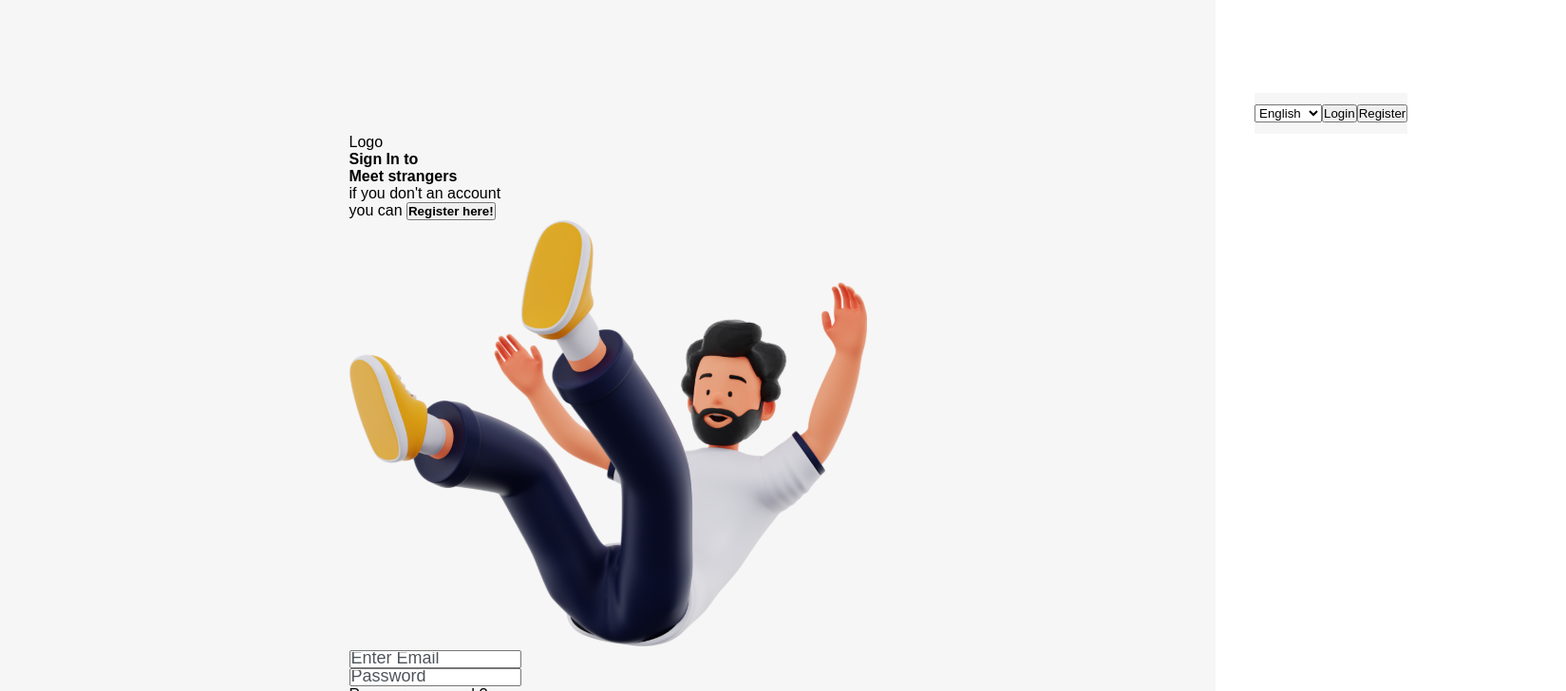
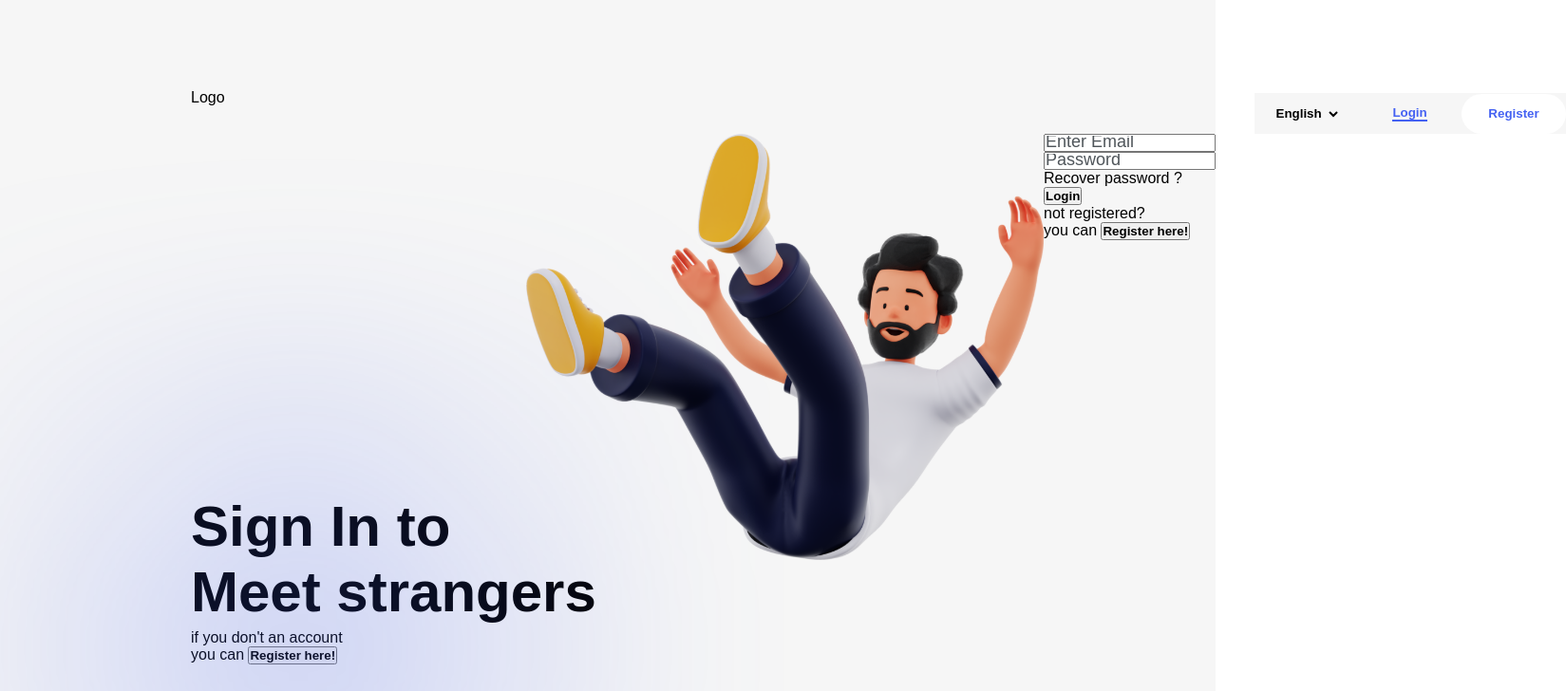
Before and after one commit to ahmadaurwahaj/avgo-client, a React (Create React App) app: page /login in a window 1280 px wide. Shown: the top 728 px of the page at 95% size, 1649 px wide, since content can reach past the window. Built offline with nearby package versions, Linux system fonts and the light colour scheme.

Commit message:
more classes converted to modules

```diff
--- a/src/Pages/Components/Page/Login/index.js
+++ b/src/Pages/Components/Page/Login/index.js
@@ -5,32 +5,32 @@ function Login() {
   return (
     <div className={style.main}>
       <nav className={style["main-nav"]}>
-        <div className="lng">
-          <select className="Language" id="language">
+        <div className={style.lng}>
+          <select className={style.Language} id="language">
             <option value="eng">English</option>
             <option value="spa">Spanish</option>
             <option value="fre">French</option>
           </select>
         </div>
 
-        <div className="log">
-          <button className="login2">Login</button>
+        <div className={style.log}>
+          <button className={style.login2}>Login</button>
         </div>
-        <div className="reg">
-          <button className="register">Register</button>
+        <div className={style.reg}>
+          <button className={style.register}>Register</button>
         </div>
       </nav>
-      <div className="flexbox_container">
-        <div className="flex_item flex_item-1">
-          <div className="logo">Logo</div>
+      <div className={style.flexbox_container}>
+        <div className={`${style.flex_item} ${style["flex_item-1"]}`}>
+          <div className={style.logo}>Logo</div>
 
-          <div className="meet_strangers">
-            <b className="sign-in-to-container">
-              <p className="sign-in-to">Sign In to</p>
-              <p className="meet-strangers">Meet strangers</p>
+          <div className={style.meet_strangers}>
+            <b className={style["sign-in-to-container"]}>
+              <p className={style["sign-in-to"]}>Sign In to</p>
+              <p className={style["meet-strangers"]}>Meet strangers</p>
             </b>
           </div>
-          <div className="bck_color"></div>
+          <div className={style.bck_color}></div>
 
           <div className="reg_here">
             <p className="sign-in-to">
```
